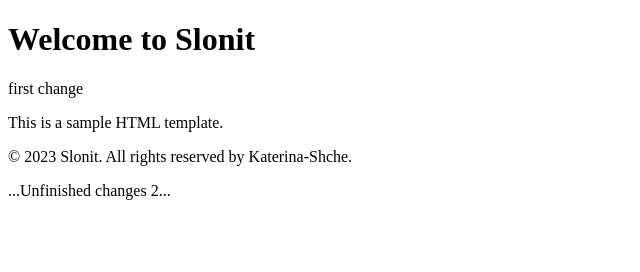
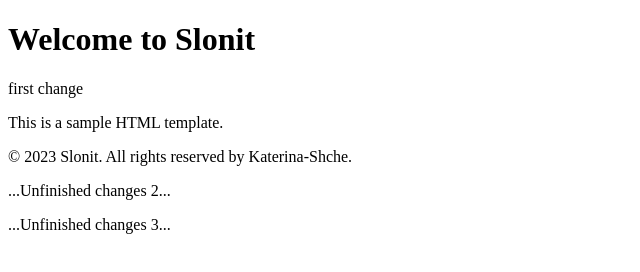
Before and after one commit to katerina-shche/Slonit, a plain HTML site: page index.html in a window 1280 px wide. Shown: the whole page, without its empty margins (0-640 px from the left). Drawn offline with Linux system fonts and the light colour scheme.

Commit message:
second hunk

```diff
--- a/index.html
+++ b/index.html
@@ -22,5 +22,6 @@
         hello();
     </script>
     <p>...Unfinished changes 2...</p>
+    <p>...Unfinished changes 3...</p>
 </body>
 </html>
```
